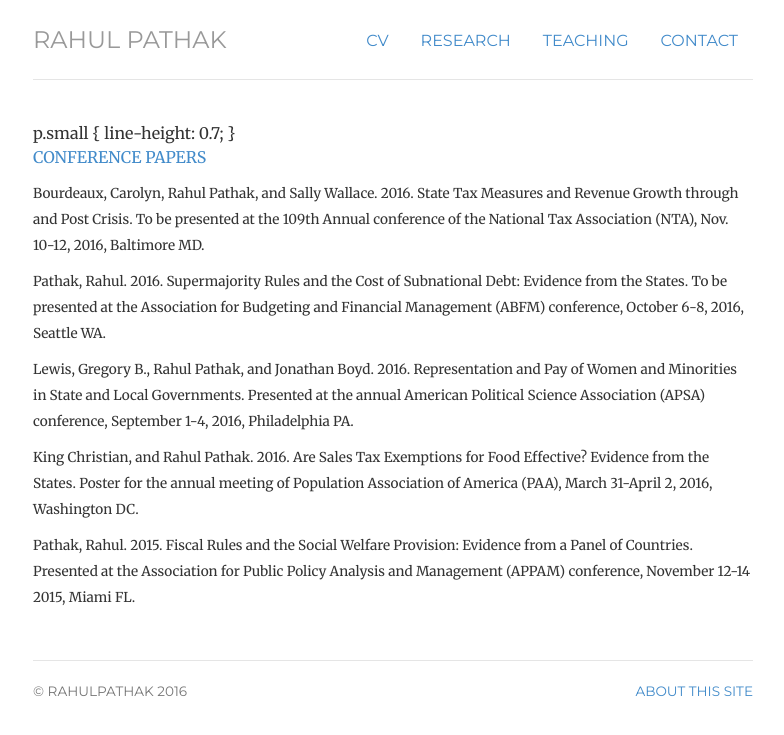
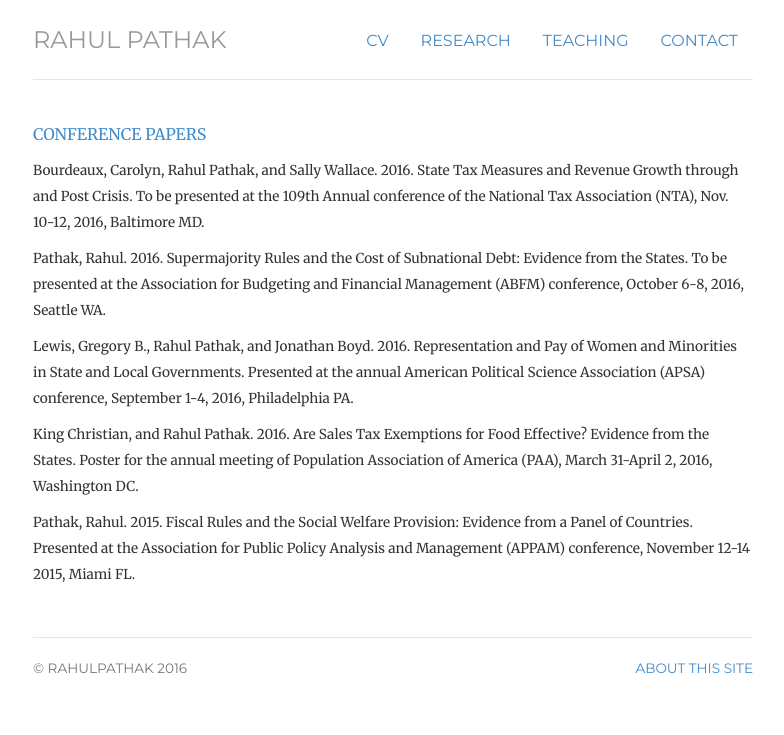
Before and after one commit to pathak-rahul/pathak-rahul.github.io, a Jekyll site: the page built from testing/index.html, in a window 1280 px wide. Shown: the top 735 px of the page, without its empty margins (247-1031 px from the left). Built offline with Jekyll 4.4.1, drawn with Linux system fonts in a browser that asks for light colours.

Commit message:
Update index.html

```diff
--- a/testing/index.html
+++ b/testing/index.html
@@ -10,9 +10,6 @@ title: research
 	</div>
 	<div itemscope itemtype="http://data-vocabulary.org/Person" class="col-sm-12">
 	</div>
-p.small {
-    line-height: 0.7;
-}
 
 	<p class="text-primary">CONFERENCE PAPERS</p>
 
```
